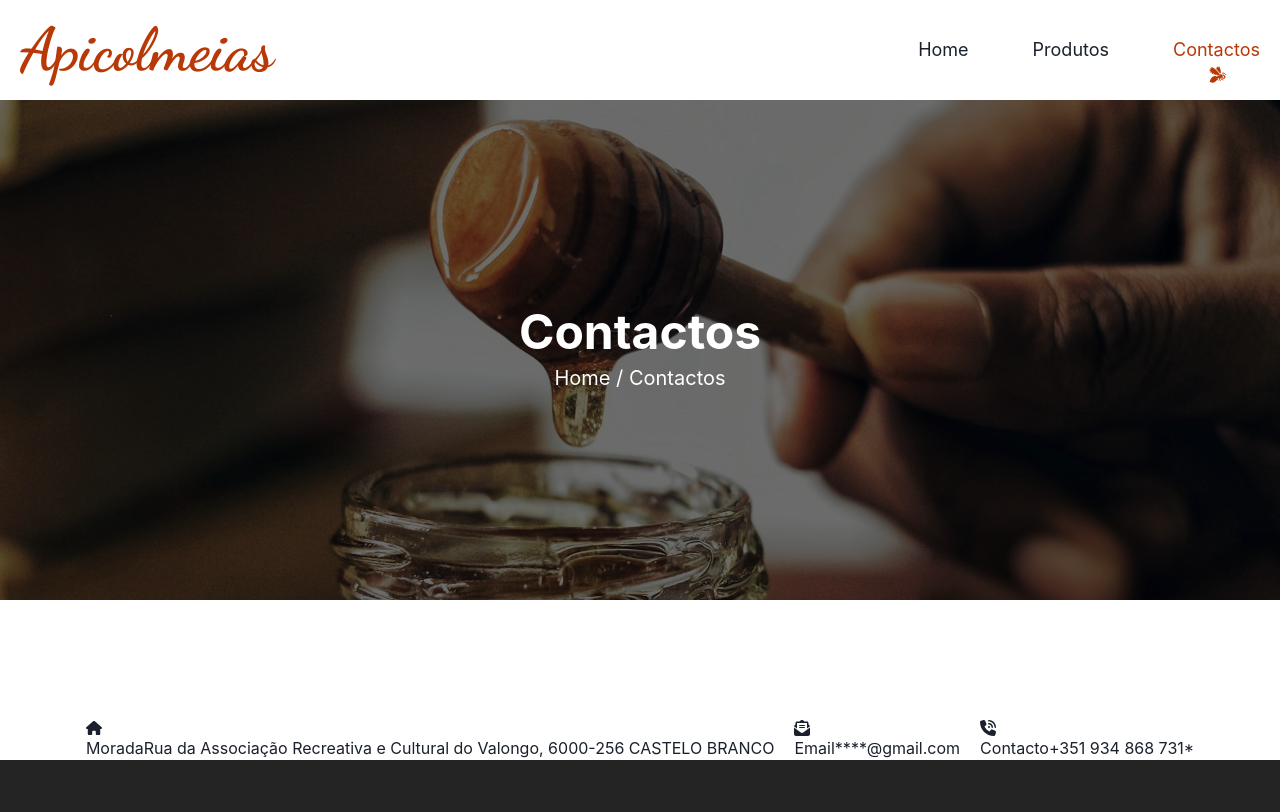
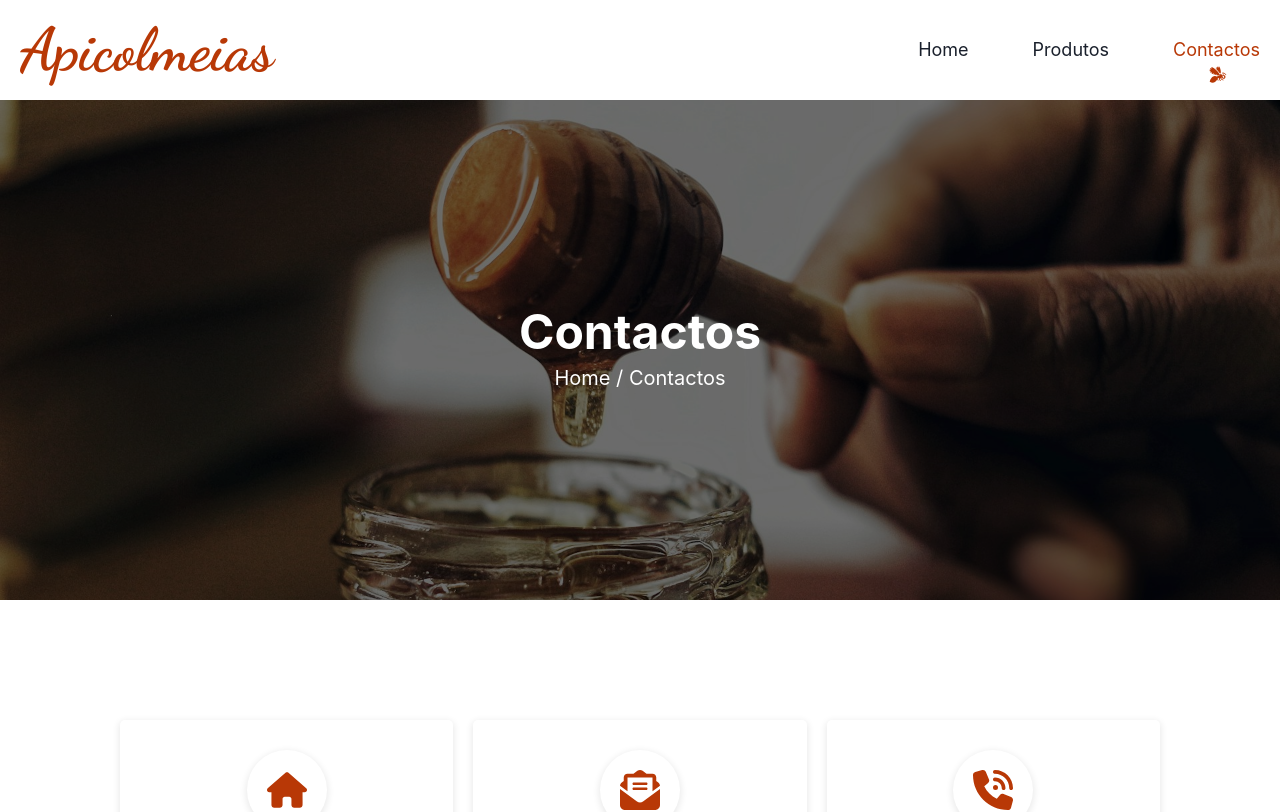
Before and after one commit to j-pcgoncalves/apicolmeias, a React (Vite) app: page /contactos in a window 1280 px wide. Shown: the top 812 px of the page. Built offline with nearby package versions, Linux system fonts and the light colour scheme.

Commit message:
style cards container

```diff
--- a/src/components/Footer.tsx
+++ b/src/components/Footer.tsx
@@ -39,7 +39,7 @@ export default function Footer() {
 
                     </span>
                     <span className="mt-4 text-[10px]">
-                        * Chamada para rede Móvel Nacional
+                        * Chamada para rede móvel nacional
                     </span>
                 </div>
             </div>
--- a/src/components/contactos/Contactos.tsx
+++ b/src/components/contactos/Contactos.tsx
@@ -9,9 +9,9 @@ const Contactos = () => {
             <BreadcrumbNav title="Contactos" />
 
             <div className="cards-container">
-                <ContactosCard icon={<FaHouse />} title="Morada" text="Rua da Associação Recreativa e Cultural do Valongo, 6000-256 CASTELO BRANCO" />
-                <ContactosCard icon={<FaEnvelopeOpenText />} title="Email" text="****@gmail.com" />
-                <ContactosCard icon={<FaPhoneVolume />} title="Contacto" text="+351 934 868 731*" />
+                <ContactosCard icon={<FaHouse style={{ fontSize: "40px" }} />} title="Morada" text="Rua da Associação Recreativa e Cultural do Valongo, 6000-256 CASTELO BRANCO" />
+                <ContactosCard icon={<FaEnvelopeOpenText style={{ fontSize: "40px" }} />} title="Email" text="****@gmail.com" />
+                <ContactosCard icon={<FaPhoneVolume style={{ fontSize: "40px" }} />} title="Contacto" text="+351 934 868 731*" />
             </div>
         </>
     )
--- a/src/components/ui/ContactosCard.tsx
+++ b/src/components/ui/ContactosCard.tsx
@@ -1,4 +1,4 @@
-import { ReactNode } from "react";
+import { ReactNode, useState } from "react";
 
 interface ContactosCardProps {
     icon: ReactNode,
@@ -7,13 +7,25 @@ interface ContactosCardProps {
 }
 
 const ContactosCard = ({ icon, title, text }: ContactosCardProps) => {
+    const [email, setEmail] = useState(text);
+
+    const onEmailChange = () => {
+        setEmail("apicolmeias@gmail.com");
+    }
+
     return (
         <div className="card-main">
             <div className="card-icon">
                 {icon}
             </div>
             <span className="card-title">{title}</span>
-            <span className="card-text">{text}</span>
+            {email === "****@gmail.com"
+                ? (
+                <span>{email} <span className="text-[12px] cursor-pointer ml-2 hover:text-primary transition-all duration-200" onClick={onEmailChange}>Ver E-mail</span></span>
+                ) : (
+                    <span className="card-text">{email}</span>
+                )
+            }
         </div>
     )
 }
--- a/src/index.css
+++ b/src/index.css
@@ -71,11 +71,31 @@
         color: white;
     }
 
-    .cards-container {
+    .card-main {
         display: flex;
+        flex-direction: column;
+        box-shadow: 0px 2px 7px 1px #e9e9e9;
+        border-radius: 5px;
         align-items: center;
-        justify-content: center;
-        gap: 20px;
+        padding: 30px 15px;
+        gap: 15px;
+        height: 280px;
+    }
+
+    .card-icon {
+        color: theme("colors.primary");
+        box-shadow: 0px 2px 7px 1px #e9e9e9;
+        border-radius: 50%;
+        padding: 20px;
+    }
+
+    .card-title {
+        font-size: 25px;
+        font-weight: 600;
+    }
+
+    .card-text {
+        text-align: center;
     }
 }
 
@@ -103,4 +123,12 @@
     .breadcrumb-nav-link {
         @apply hover:text-primary transition-all duration-200;
     }
+
+    .cards-container {
+        @apply flex flex-col lg:flex-row items-center justify-center gap-5 py-0 px-[20px] sm:px-[120px] mb-[120px];
+    }
+
+    .card-main {
+        @apply w-full lg:w-[33%];
+    }
 }
```
